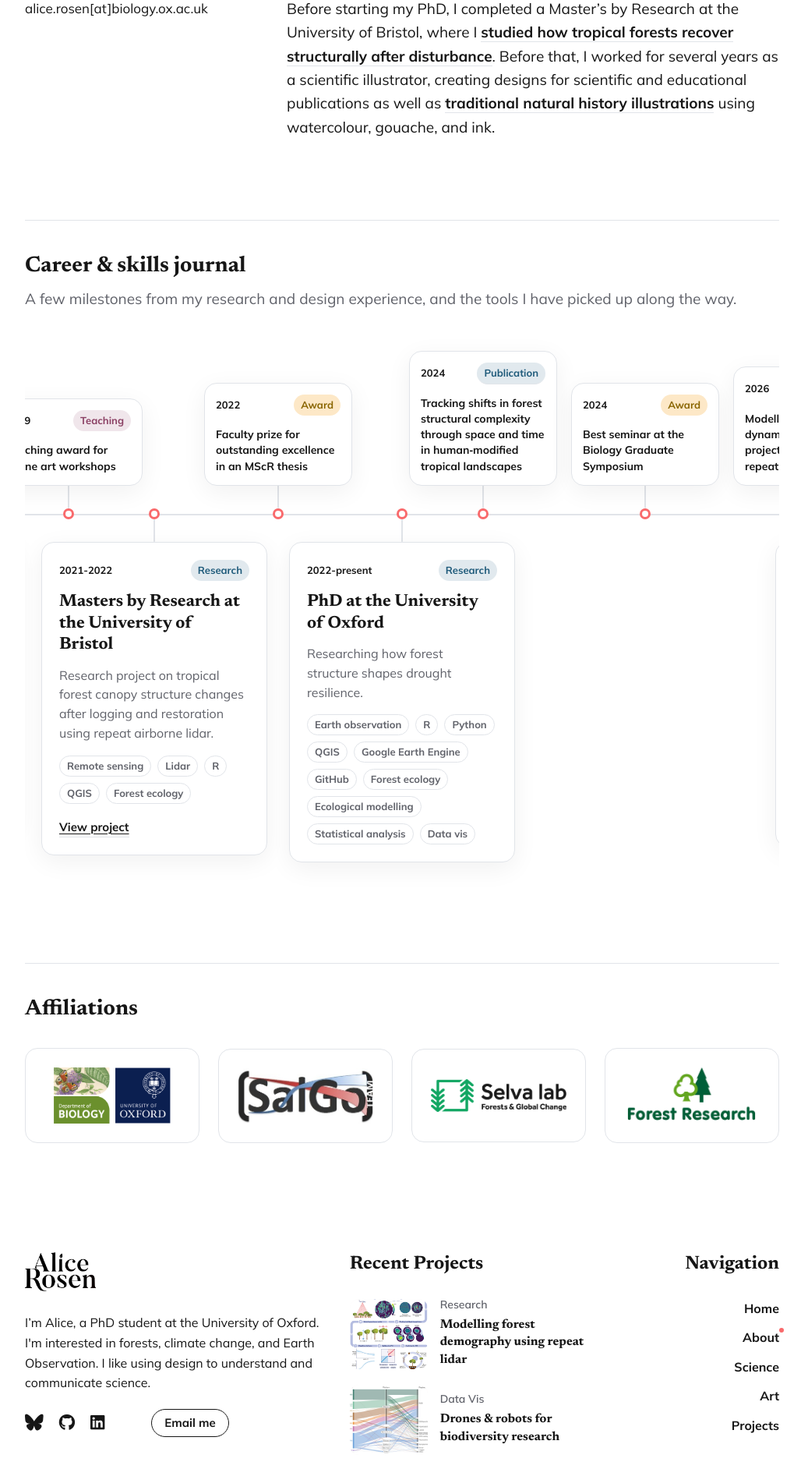
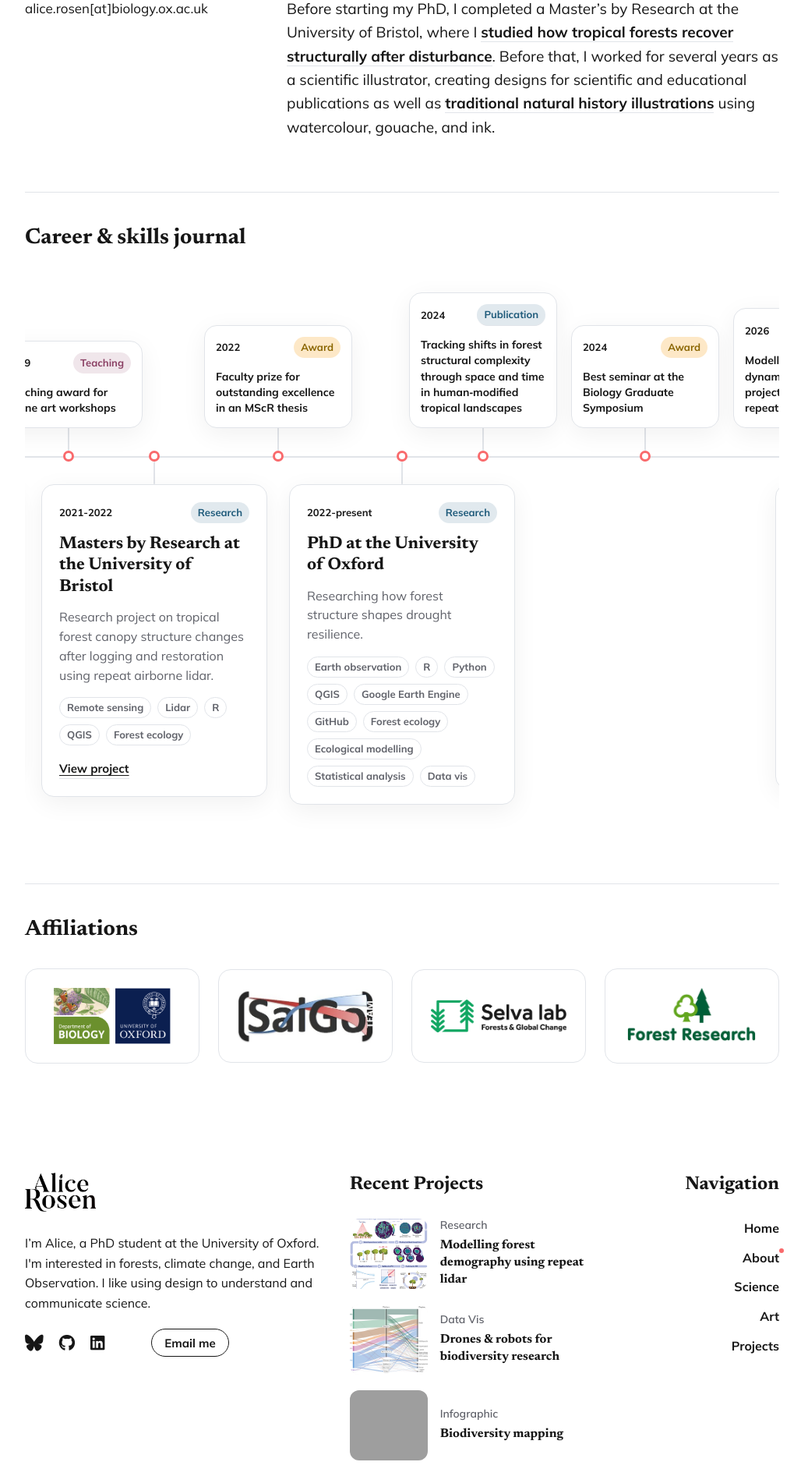
Before and after one commit to alice-rosen/alice-rosen.github.io, a Jekyll site: the page built from _pages/about.md, in a window 1280 px wide. Shown: the part 566-2450 px from the top of the page at 78% size, without its empty margins (124-1161 px from the left). Built offline with Jekyll 4.4.1, drawn with Linux system fonts in a browser that asks for light colours; a style sheet for code colours, icons or effects is not loaded; grey boxes are pictures that could not be loaded.

Commit message:
Reduce timeline spacing and remove intro paragraph

```diff
--- a/_includes/about-timeline.html
+++ b/_includes/about-timeline.html
@@ -2,7 +2,6 @@
 <section class="about-timeline" aria-labelledby="about-timeline-title">
   <div class="about-timeline__intro">
     <h2 id="about-timeline-title">Career &amp; skills journal</h2>
-    <p>A few milestones from my research and design experience, and the tools I have picked up along the way.</p>
   </div>
 
   <div class="about-timeline__scroller" aria-label="Career and skills timeline">
--- a/_sass/4-layouts/_post.scss
+++ b/_sass/4-layouts/_post.scss
@@ -240,7 +240,7 @@
   grid-template-columns: 280px minmax(0, 1fr);
   align-items: start;
   gap: 56px;
-  margin-bottom: 72px;
+  margin-bottom: 36px;
 
   @media (max-width: $tablet) {
     grid-template-columns: 1fr;
@@ -303,7 +303,7 @@
 }
 
 .about-timeline {
-  margin: 56px 0;
+  margin: 36px 0 28px;
   padding-top: 40px;
   border-top: 1px solid var(--border-color);
 }
@@ -312,12 +312,7 @@
   margin-bottom: 28px;
 
   h2 {
-    margin-bottom: 8px;
-  }
-
-  p {
     margin-bottom: 0;
-    color: var(--text-alt-color);
   }
 }
 
```
